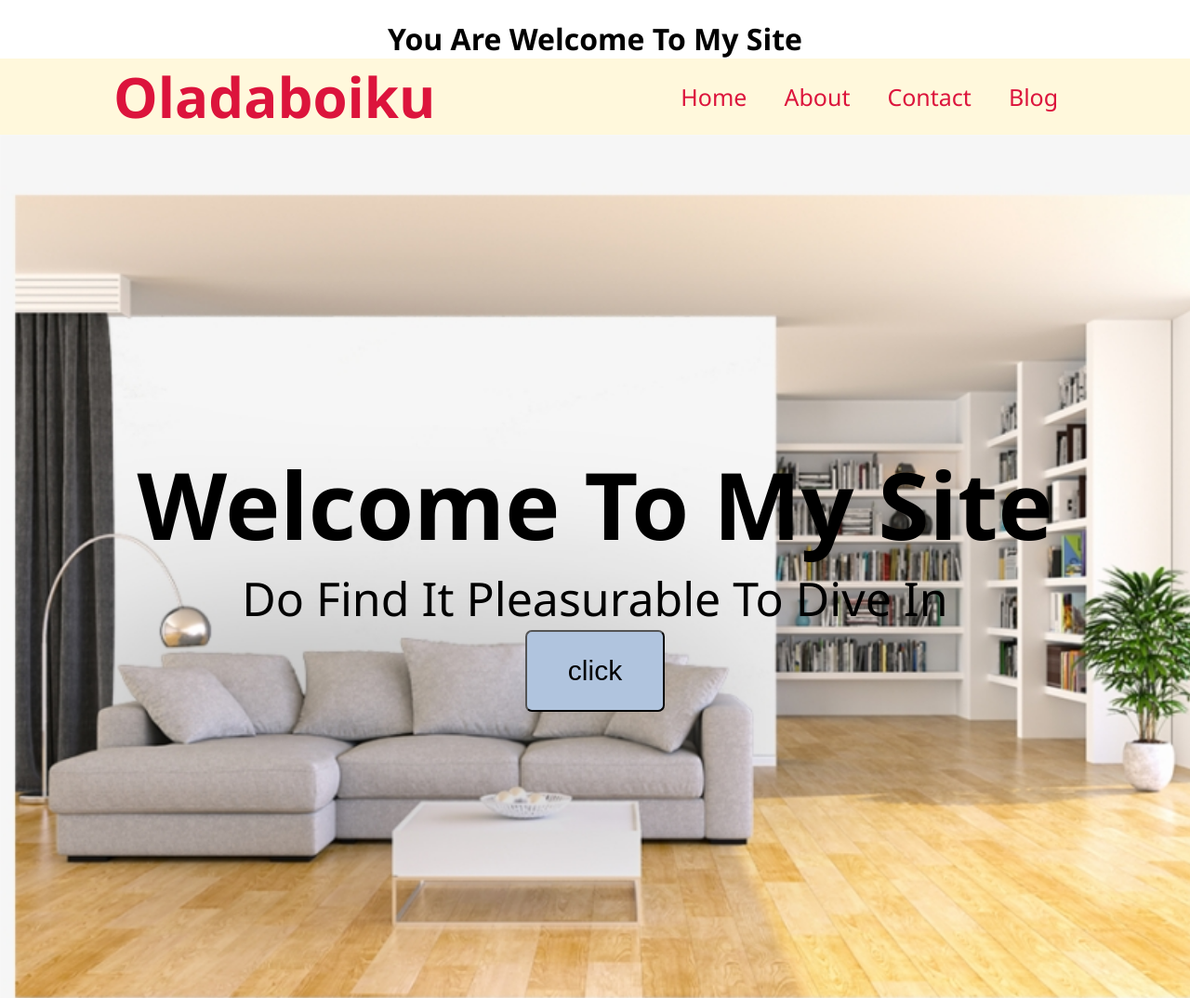
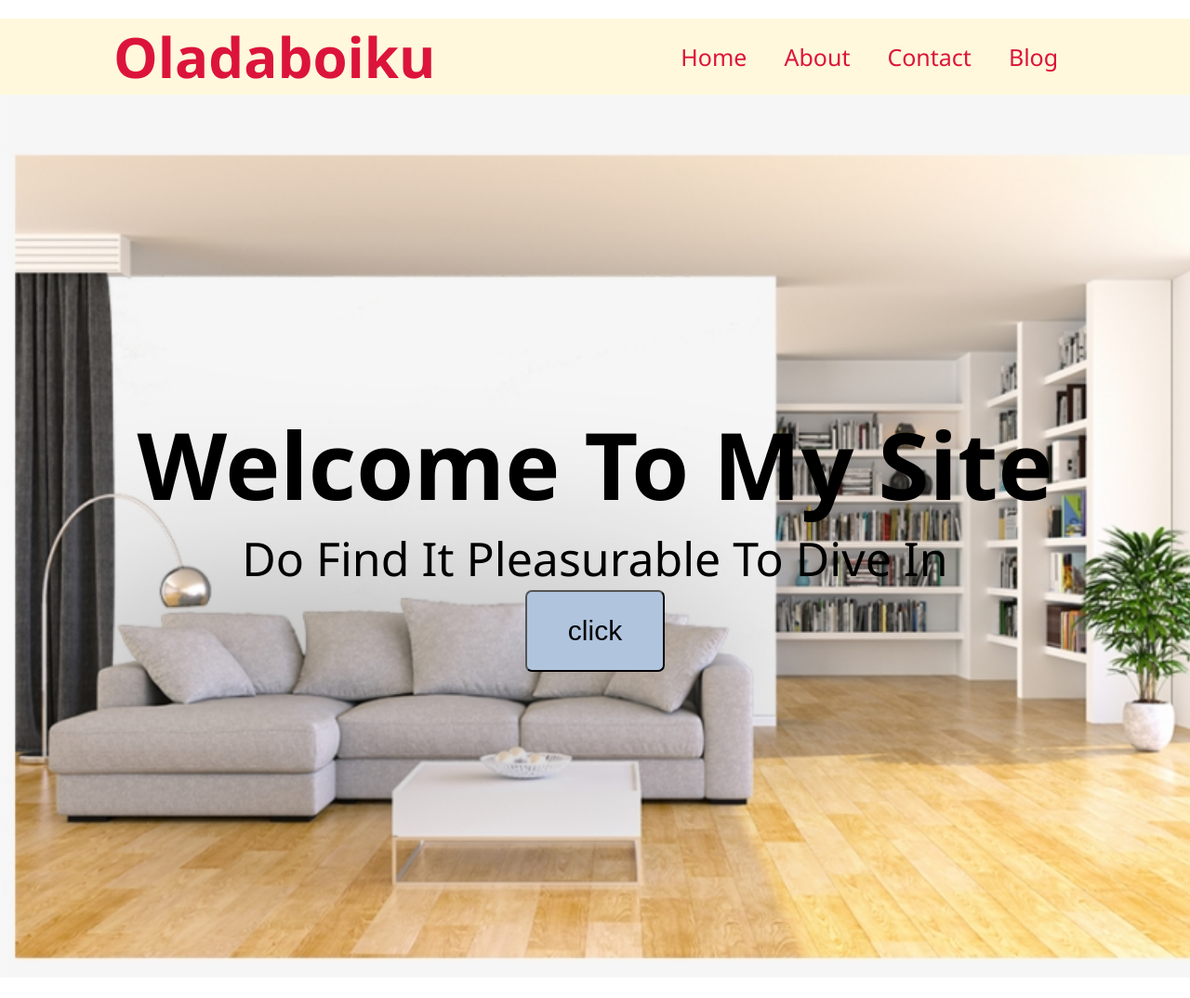
Before and after one commit to oladaboiku/myNewSite, a plain HTML site: page index.html in a window 1280 px wide. Shown: the top 1074 px of the page at 93% size. Drawn offline with Linux system fonts and the light colour scheme.

Commit message:
main updated

```diff
--- a/index.html
+++ b/index.html
@@ -11,8 +11,6 @@
 
 <body>
     <div class="container">
-        <h1>you are welcome to my site</h1>
-
         <div class="navbar">
             <div class="logo">
                 <h1>oladaboiku</h1>
```
